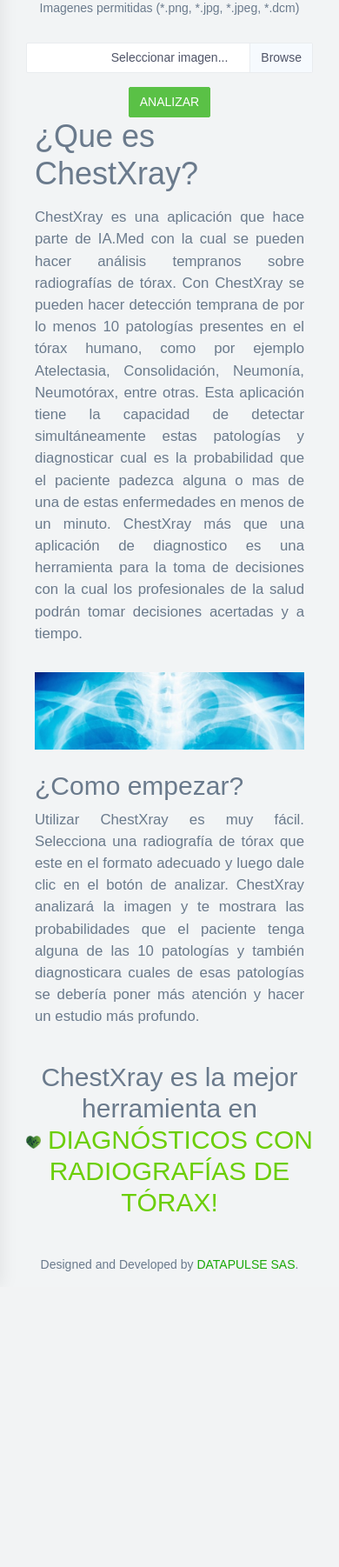
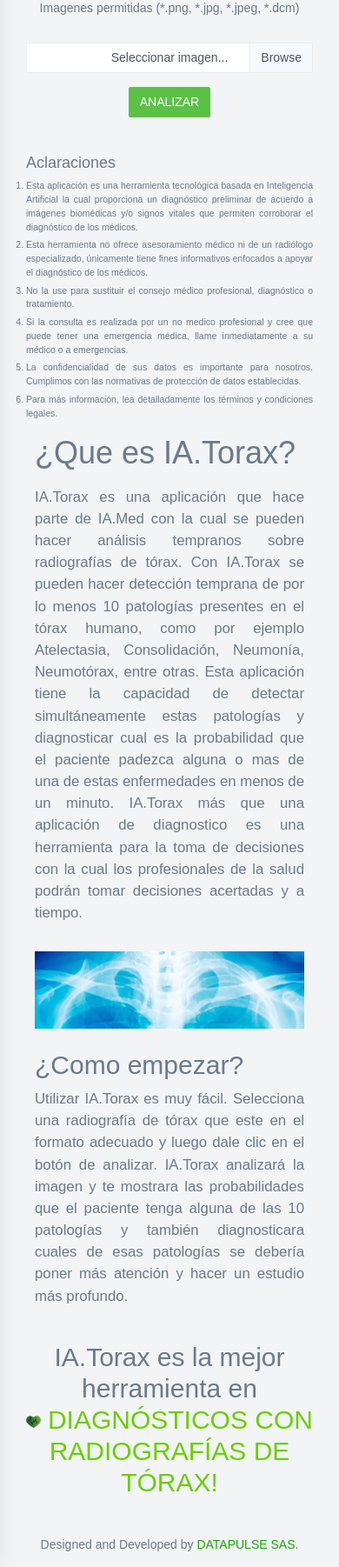
Before and after one commit to rojolocco/iamed-app, a Flask app: page /chestXray in a window 390 px wide. Shown: the part 460-2262 px from the top of the page at 87% size. Before the commit the page ends 1922 px from the top, so only its background shows below. Run offline with Flask 2, Linux system fonts and the light colour scheme; the visitor is signed in with stand-in values (Sample User, id 1); some libraries are stand-ins or nearby versions; some web fonts are replaced.

Commit message:
IA.Torax commit

```diff
--- a/app/img_list/chestXray/image_path.csv
+++ b/app/img_list/chestXray/image_path.csv
@@ -1,2 +1,2 @@
 Path
-app/img_temp/chestXray/51aff1c4-ec4a-4758-9dde-c93a82159848.jpg
+app/img_temp/chestXray/f67dc328-dea8-4889-befd-4787bf95d99c.jpg
--- a/app/templates/dashboard/base_dashboard.html
+++ b/app/templates/dashboard/base_dashboard.html
@@ -163,7 +163,7 @@
                             <a class="sidebar-link waves-effect waves-dark sidebar-link" href="{{ url_for('chestXray') }}"
                                 aria-expanded="false">
                                 <i class="mdi mdi-account-box"></i>
-                                <span class="hide-menu">ChextXray</span>
+                                <span class="hide-menu">IA.Torax</span>
                             </a>
                         </li>
                         <li class="sidebar-item">
--- a/app/templates/dashboard/chestXray_dashboard.html
+++ b/app/templates/dashboard/chestXray_dashboard.html
@@ -1,6 +1,6 @@
 {% extends '/dashboard/base_dashboard.html' %}
 
-<title>{% block title %}IA.Med ChestXray Dashboard Page{% endblock %}</title>
+<title>{% block title %}IA.Med IA.Torax Dashboard Page{% endblock %}</title>
 
 {% block container %}
 <!-- ============================================================== -->
@@ -9,7 +9,7 @@
 <div class="page-breadcrumb">
     <div class="row">
         <div class="col-5 align-self-center">
-            <h4 class="page-title">ChestXray</h4>
+            <h4 class="page-title">IA.Torax</h4>
         </div>
         <div class="col-7 align-self-center">
             <div class="d-flex align-items-center justify-content-end">
@@ -18,7 +18,7 @@
                         <li class="breadcrumb-item">
                             <a href="#">Inicio</a>
                         </li>
-                        <li class="breadcrumb-item active" aria-current="page">ChestXray</li>
+                        <li class="breadcrumb-item active" aria-current="page">IA.Torax</li>
                     </ol>
                 </nav>
             </div>
@@ -48,6 +48,7 @@
                             <img id="image1" src="../../static/uploads/chestXray/{{ filename }}" class="img-fluid w-100"
                                 alt="ChestXray">
                             <label for="">Imagenes permitidas (*.png, *.jpg, *.jpeg, *.dcm)</label>
+
                             {% endif %}
                         </div>
                         <br>
@@ -60,16 +61,45 @@
                     </div>
                     <button class="btn btn-success" type="submit">ANALIZAR</button>
                 </form>
+                <br/><br/>
+                <div class="text-justify" style="font-size:75%;">
+                    <h4>Aclaraciones</h4>
+                    <ol>
+                        <li>
+                            Esta aplicación es una herramienta tecnológica basada en Inteligencia Artificial la cual proporciona
+                            un diagnóstico preliminar de acuerdo a imágenes biomédicas y/o signos vitales que permiten corroborar
+                            el diagnóstico de los médicos.
+                        </li>
+                        <li>
+                            Esta herramienta no ofrece asesoramiento médico ni de un radiólogo especializado, únicamente
+                            tiene fines informativos enfocados a apoyar el diagnóstico de los médicos.
+                        </li>
+                        <li>
+                            No la use para sustituir el consejo médico profesional, diagnóstico o tratamiento.
+                        </li>
+                        <li>
+                            Si la consulta es realizada por un no medico profesional y cree que puede tener una emergencia médica,
+                            llame inmediatamente a su médico o a emergencias.
+                        </li>
+                        <li>
+                            La confidencialidad de sus datos es importante para nosotros. Cumplimos con las normativas de protección
+                            de datos establecidas.
+                        </li>
+                        <li>
+                            Para más información, lea detalladamente los términos y condiciones legales.
+                        </li>
+                    </ol>
+                </div>
             </div>
             <div class="col-md-7">
                 {% if main %}
                 <div class="container-fluid">
-                    <h1 class="pb-2">¿Que es ChestXray?</h1>
-                <p style="font-size:120%;" class="text-justify"> ChestXray es una aplicación que hace parte de IA.Med con la cual se pueden
-                hacer análisis tempranos sobre radiografías de tórax. Con ChestXray se pueden hacer detección temprana de por lo menos 10
+                    <h1 class="pb-2">¿Que es IA.Torax?</h1>
+                <p style="font-size:120%;" class="text-justify"> IA.Torax es una aplicación que hace parte de IA.Med con la cual se pueden
+                hacer análisis tempranos sobre radiografías de tórax. Con IA.Torax se pueden hacer detección temprana de por lo menos 10
                 patologías presentes en el tórax humano, como por ejemplo Atelectasia, Consolidación, Neumonía, Neumotórax, entre otras.
                 Esta aplicación tiene la capacidad de detectar simultáneamente estas patologías y diagnosticar cual es la probabilidad que
-                el paciente padezca alguna o mas de una de estas enfermedades en menos de un minuto. ChestXray más que una aplicación de
+                el paciente padezca alguna o mas de una de estas enfermedades en menos de un minuto. IA.Torax más que una aplicación de
                 diagnostico es una herramienta para la toma de decisiones con la cual los profesionales de la salud podrán tomar decisiones
                 acertadas y a tiempo.</p>
                 </div>
@@ -78,48 +108,114 @@
                 </div>
                 <div class="container-fluid">
                     <h2 class="mt-2">¿Como empezar?</h2>
-                    <p style="font-size:120%;" class="text-justify">Utilizar ChestXray es muy fácil. Selecciona una radiografía de tórax
-                        que este en el formato adecuado y luego dale clic en el botón de analizar. ChestXray analizará la imagen y te mostrara
+                    <p style="font-size:120%;" class="text-justify">Utilizar IA.Torax es muy fácil. Selecciona una radiografía de tórax
+                        que este en el formato adecuado y luego dale clic en el botón de analizar. IA.Torax analizará la imagen y te mostrara
                         las probabilidades que el paciente tenga alguna de las 10 patologías y también diagnosticara cuales de esas patologías
                         se debería poner más atención y hacer un estudio más profundo.</p>
                 </div>
-                <h2 class="text-center pt-4">ChestXray es la mejor herramienta en <br><img src="static/home/img/apple-icon_2.png" alt="iamed"
+                <h2 class="text-center pt-4">IA.Torax es la mejor herramienta en <br><img src="static/home/img/apple-icon_2.png" alt="iamed"
                         style="width: 5%">
                     <span style="color: rgb(107, 206, 7);">DIAGNÓSTICOS CON RADIOGRAFÍAS DE TÓRAX!</span> </h2>
                 {% else %}
-                <h3 class="text-center pb-3">RESULTADOS</h3>
-                {% for i in outputs %}
+                <h2 class="text-center py-2">POSIBLES PATOLOGIAS</h2>
+                <p style="font-size: 20px;">{{ pat_preds }}</p>
+                <br/><hr><br/>
+                <h3 class="text-center pb-3">PROBABILIDADES DE OCURRENCIA</h3>
+                {% for i in pred_tuple %}
                 <div class="row justify-content-around">
+                    <div class="col-md-4">
+                        <a href="{{ url_for('patologias') }}" class="pt-1"
+                        style="font-size: 18px; color:black">{{ i[0] }}</a>
+                    </div>
                     <div class="col-md-3">
-                        <a href="{{ url_for('patologias') }}" class="pt-1" style="font-size: 18px; color:black">{{ classes[loop.index - 1] }}</a>
+                        <p class="pt-1" style="font-size: 15px;">Probabilidad: {{ (100*i[1])|round(1) }}%</p>
                     </div>
-                    <div class="col-md-2">
-                        <p class="pt-1" style="font-size: 15px;">Probabilidad: {{ (100*i)|round(1) }}</p>
+
+                    {% if i[1] <= 0.25 %}
+                    {% set barcolor = 'success' %}
+                    {% elif i[1] <= 0.45 %}
+                    {% set barcolor = 'info' %}
+                    {% elif i[1] <= 0.5 %}
+                    {% set barcolor = 'warning' %}
+                    {% elif i[1] <= 0.6 %}
+                    {% set barcolor = 'danger' %}
+                    {% else %}
+                    {% set barcolor = 'secondary' %}
+                    {% endif %}
+                    <div class="col-md-4">
+                        <div class="progress pt-1" style="height: 25px;">
+                            <div class="progress-bar progress-bar-striped bg-{{ barcolor }} progress-bar-animated"
+                            role="progressbar" style="width: {{ 100*i[1] }}%" aria-valuenow="{{ 100*i[1] }}"
+                                aria-valuemin="0" aria-valuemax="100"></div>
+                        </div>
                     </div>
-                    {% if i <= 0.5*tresholds[classes[loop.index - 1]] %}
-                    {% set barcolor = 'dark' %}
-                    {% elif i <= tresholds[classes[loop.index - 1]] %}
+                </div>
+                {% endfor %}
+                <hr>
+                {% for key, value in other_dict.items() %}
+                <div class="row justify-content-around">
+                    <div class="col-md-4">
+                        <a href="{{ url_for('patologias') }}" class="pt-1"
+                        style="font-size: 18px; color:black">{{ key }}</a>
+                    </div>
+                    <div class="col-md-3">
+                        <p class="pt-1" style="font-size: 15px;">Probabilidad: {{ (100*value)|round(1) }}%</p>
+                    </div>
+
+                    {% if value < 0.5 %}
                     {% set barcolor = 'primary' %}
-                    {% elif i<= 0.5*(1-tresholds[classes[loop.index - 1]]) + tresholds[classes[loop.index - 1]]  %}
-                    {% set barcolor = 'info' %}
                     {% else %}
                     {% set barcolor = 'success' %}
                     {% endif %}
                     <div class="col-md-4">
                         <div class="progress pt-1" style="height: 25px;">
                             <div class="progress-bar progress-bar-striped bg-{{ barcolor }} progress-bar-animated"
-                            role="progressbar" style="width: {{ i*100 }}%" aria-valuenow="{{ i*100 }}"
+                            role="progressbar" style="width: {{ 100*value}}%" aria-valuenow="{{ 100*value }}"
                                 aria-valuemin="0" aria-valuemax="100"></div>
                         </div>
                     </div>
+                </div>
+                {% endfor %}
+                <!--
+                {% for i in outputs %}
+                {% set umbral = tresholds[classes[loop.index - 1]] %}
+                <div class="row justify-content-around">
+                    <div class="col-md-4">
+                        <a href="{{ url_for('patologias') }}" class="pt-1"
+                        style="font-size: 18px; color:black">{{ classes[loop.index - 1] }}</a>
+                    </div>
+                    <div class="col-md-3">
+                        <p class="pt-1" style="font-size: 15px;">Probabilidad: {{ (100*i/(2*umbral))|round(1) }}%</p>
+                    </div>
+                    {% if i/(2*umbral) <= 0.25 %}
+                    {% set barcolor = 'success' %}
+                    {% elif i/(2*umbral) <= 0.45 %}
+                    {% set barcolor = 'info' %}
+                    {% elif i/(2*umbral) <= 0.5 %}
+                    {% set barcolor = 'warning' %}
+                    {% elif i/(2*umbral) <= 0.6 %}
+                    {% set barcolor = 'danger' %}
+                    {% else %}
+                    {% set barcolor = 'dark' %}
+                    {% endif %}
+                    <div class="col-md-4">
+                        <div class="progress pt-1" style="height: 25px;">
+                            <div class="progress-bar progress-bar-striped bg-{{ barcolor }} progress-bar-animated"
+                            role="progressbar" style="width: {{ 100*i/(2*umbral)}}%" aria-valuenow="{{ 100*i/(2*umbral) }}"
+                                aria-valuemin="0" aria-valuemax="100"></div>
+                        </div>
+                    </div>
+                    <!--
                     <div class="col-md-2">
                         <p class="pt-1" style="font-size: 15px;">Umbral: {{ (100*tresholds[classes[loop.index - 1]])|round(1) }}</p>
                     </div>
+                    --
                 </div>
                 {% endfor %}
-                <hr>
-                <h3 class="text-center py-2">POSIBLES PATOLOGIAS</h3>
-                <p style="font-size: 20px;">{{ pat_preds }}</p>
+                -->
+                <br/><hr><br/>
+                <h3 class="text-center py-2">PATOLOGIAS A TENER EN CUENTA</h3>
+                <p style="font-size: 20px;">{{ war_preds }}</p>
                 {% endif %}
                 </div>
             </div>
@@ -157,4 +253,10 @@
             }
         });
     </script>
+    <style>
+        ol {
+            padding: 0;
+        }
+    </style>
+
     {% endblock %}
--- a/app/templates/dashboard/patologias_dashboard.html
+++ b/app/templates/dashboard/patologias_dashboard.html
@@ -40,7 +40,7 @@
         </h4>
     </div>
     <br>
-    <h2>ChestXray</h2>
+    <h2>IA.Torax</h2>
     <br>
     <div class="row">
         <div class="col-4">
```
Also changed, not shown: app/pred_apps.py (+31 -4 lines), app/utils.py (+11 -1 lines), app/static/uploads/chestXray/f67dc328-dea8-4889-befd-4787bf95d99c.jpg (renamed from app/static/uploads/chestXray/51aff1c4-ec4a-4758-9dde-c93a82159848.jpg), 1 other file.
